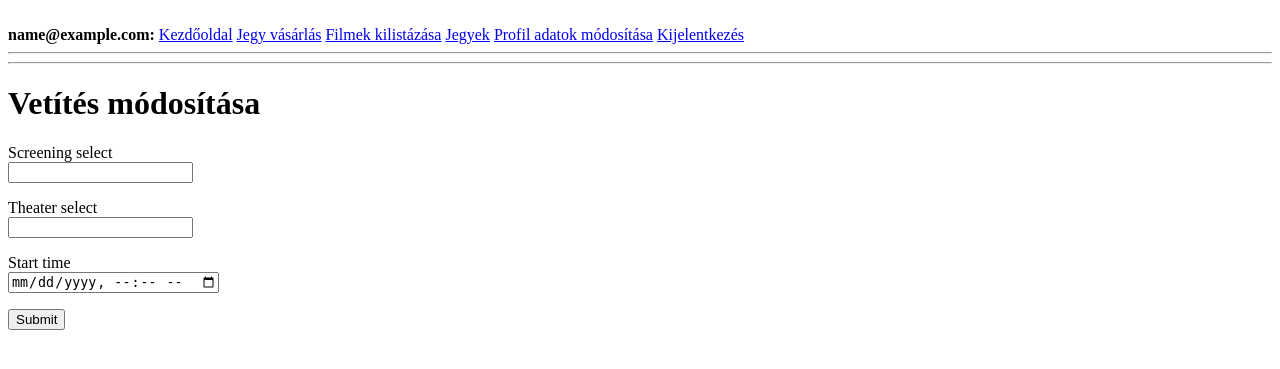
After one commit to huszakgyozo/gydsm_jegymester, a Python web app: template jegymester/app/templates/edit_screening.html in a window 1280 px wide. The commit adds this page. Shown: the top 369 px of the page. Run offline with Jinja, Linux system fonts and the light colour scheme; the template is opened without the code that fills it: most values are stand-ins (such as "Sample title", 1, 10 or a date in 2020); form fields are guessed from the names that the template uses.

Commit message:
Vetítés módosítás

```diff
--- a/jegymester/app/blueprints/movie/schemas.py
+++ b/jegymester/app/blueprints/movie/schemas.py
@@ -38,6 +38,7 @@ class MovieDeleteSchema(Schema):
 
 
 class MovieToScreeningSchema(Schema):
+    id = fields.Integer()
     title = fields.String()
     duration = fields.Integer()
     genre = fields.String()
--- a/jegymester/app/templates/base.html
+++ b/jegymester/app/templates/base.html
@@ -43,6 +43,7 @@
         <a href="{{ url_for('movieadd') }}">Filmek hozzáadása</a>
         <a href="{{ url_for('movie_edit') }}">Film módosítás</a>
         <a href="{{ url_for('new_screening') }}">Vetítés hozzáadás</a>
+        <a href="{{ url_for('edit_screening') }}">Vetítés szerkesztés</a>
         {% endif %}
 
         {% endif %}
--- /dev/null
+++ b/jegymester/app/templates/edit_screening.html
@@ -0,0 +1,56 @@
+{% extends "base.html" %}
+
+{% block content %}
+<h1>Vetítés módosítása</h1>
+
+<form action="" method="post" novalidate>
+    {{ form.hidden_tag() }}
+
+    <p>
+        {{ form.screening_select.label }}<br>
+        {{ form.screening_select(id="screening_select") }}<br>
+        {% for error in form.screening_select.errors %}
+        <span style="color:red">[ {{ error }} ]</span>
+        {% endfor %}
+    </p>
+
+    <p>
+        {{ form.theater_select.label }}<br>
+        {{ form.theater_select }}<br>
+        {% for error in form.theater_select.errors %}
+        <span style="color:red">[ {{ error }} ]</span>
+        {% endfor %}
+    </p>
+
+    <p>
+        {{ form.start_time.label }}<br>
+        {{ form.start_time(type="datetime-local", id="start_time") }}<br>
+        {% for error in form.start_time.errors %}
+        <span style="color:red">[ {{ error }} ]</span>
+        {% endfor %}
+    </p>
+
+    <p>{{ form.submit }}</p>
+</form>
+
+<script>
+const screenings = {
+    {% for screening in screenings %}
+    "{{ screening.id }}": {
+        "theater_id": "{{ screening.theater_id }}",
+        "start_time": "{{ screening.start_time }}"
+    },
+    {% endfor %}
+};
+
+document.getElementById('screening_select').addEventListener('change', function() {
+    const selected = this.value;
+    const data = screenings[selected];
+    if (data) {
+        document.getElementById('start_time').value = data.start_time.replace(' ', 'T');
+        document.querySelector('select[name="theater_select"]').value = data.theater_id;
+    }
+});
+</script>
+
+{% endblock %}
```
Also changed, not shown: jegymester/app/__init__.py (+39 -5 lines), jegymester/app/forms/screeningEditForm.py (added, +9 -0 lines), jegymester/app/templates/edit_screening.html.__projection.g.css (added, +30 -0 lines), jegymester/app/templates/validate_ticket.html (added, +22 -0 lines), jegymester/app.db, jegymester/app/templates/edit_screening.html.__projection.g.js (added), jegymester/app/templates/login.html.__projection.g.css (added), jegymester/app/templates/movieAdd.html.__projection.g.css (added), jegymester/app/templates/ticketpurchase.html.__projection.g.css (added), 1 other file.
